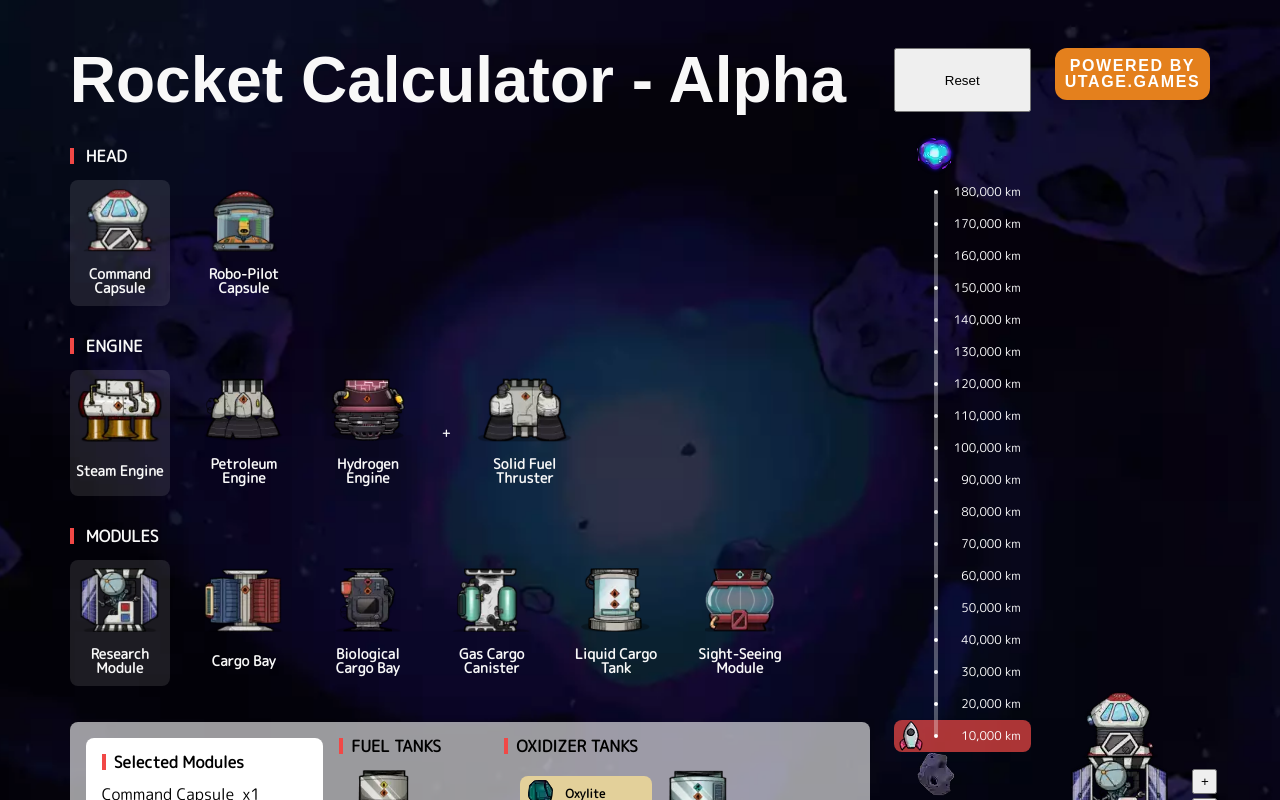
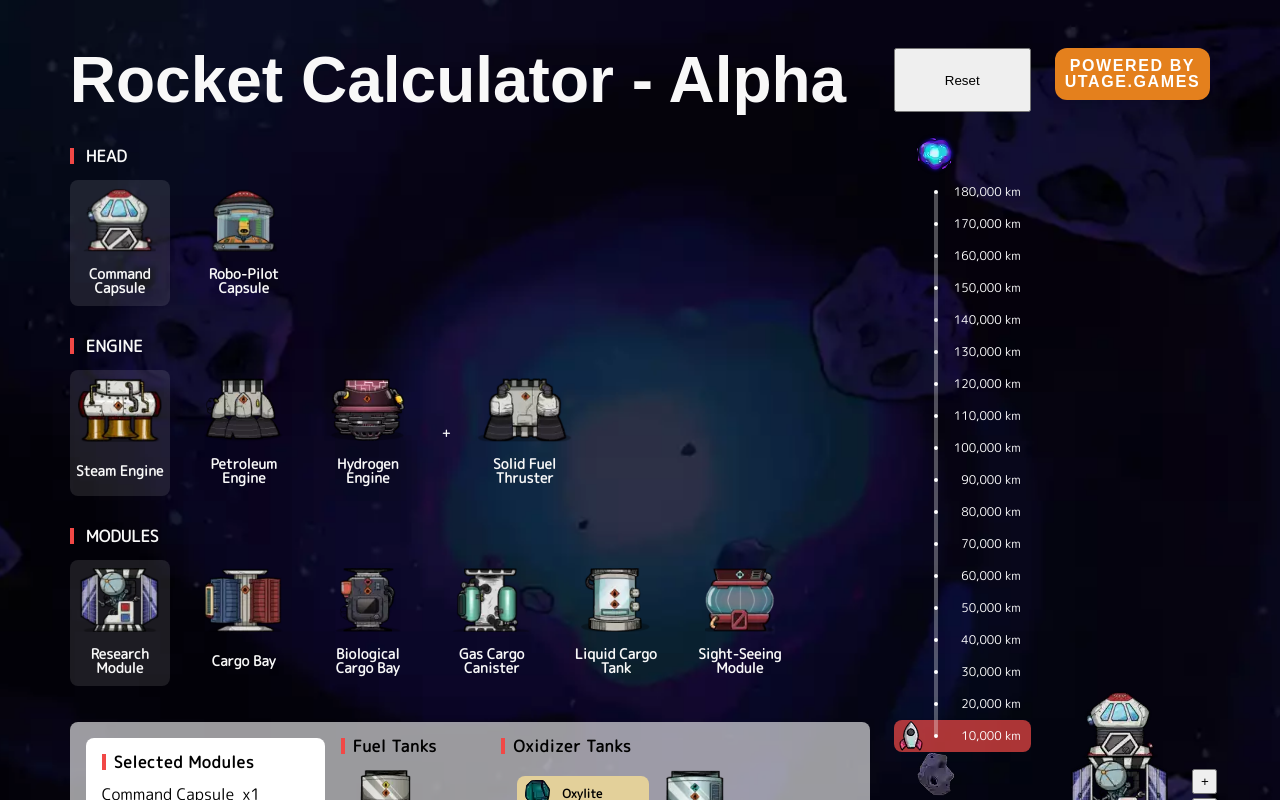
Before and after one commit to utagestudio/oni_rocket_calc, a Next.js app: page / in a window 1280 px wide. Built offline with nearby package versions, Linux system fonts and the light colour scheme; a web font is replaced by a local one.

Commit message:
Fix: Align Results titles and add letter-spacing
`Results`コンポーネントのタイトルの表記揺れを修正し、スタイルに`letter-spacing`を追加しました。これにより、UIの一貫性と視認性が向上しています。

```diff
--- a/src/components/Results/Results.sass
+++ b/src/components/Results/Results.sass
@@ -38,6 +38,7 @@
           font-weight: 700
           font-size: 16px
           line-height: 1
+          letter-spacing: .04em
         .Results_content
           display: flex
           align-items: center
--- a/src/components/Results/Results.tsx
+++ b/src/components/Results/Results.tsx
@@ -35,20 +35,20 @@ function Results({}: Props) {
           <div className="Results_content"><SelectedModules /></div>
         </div>
         <div className="Results_cell -fuel">
-          <div className="Results_title">FUEL TANKS</div>
+          <div className="Results_title">Fuel Tanks</div>
           <div className="Results_content">
             <FuelTank required={amount} />
           </div>
         </div>
         <div className="Results_cell -oxidizer">
-          <div className="Results_title">OXIDIZER TANKS</div>
+          <div className="Results_title">Oxidizer Tanks</div>
           <div className="Results_content">
             <OxidizerTank required={amount} />
           </div>
         </div>
         {thruster.length > 0 && <>
           <div className="Results_cell -thruster">
-            <div className="Results_title">For THRUSTER</div>
+            <div className="Results_title">For Thruster</div>
             <div className="Results_content">
               <ForThruster />
             </div>
```
